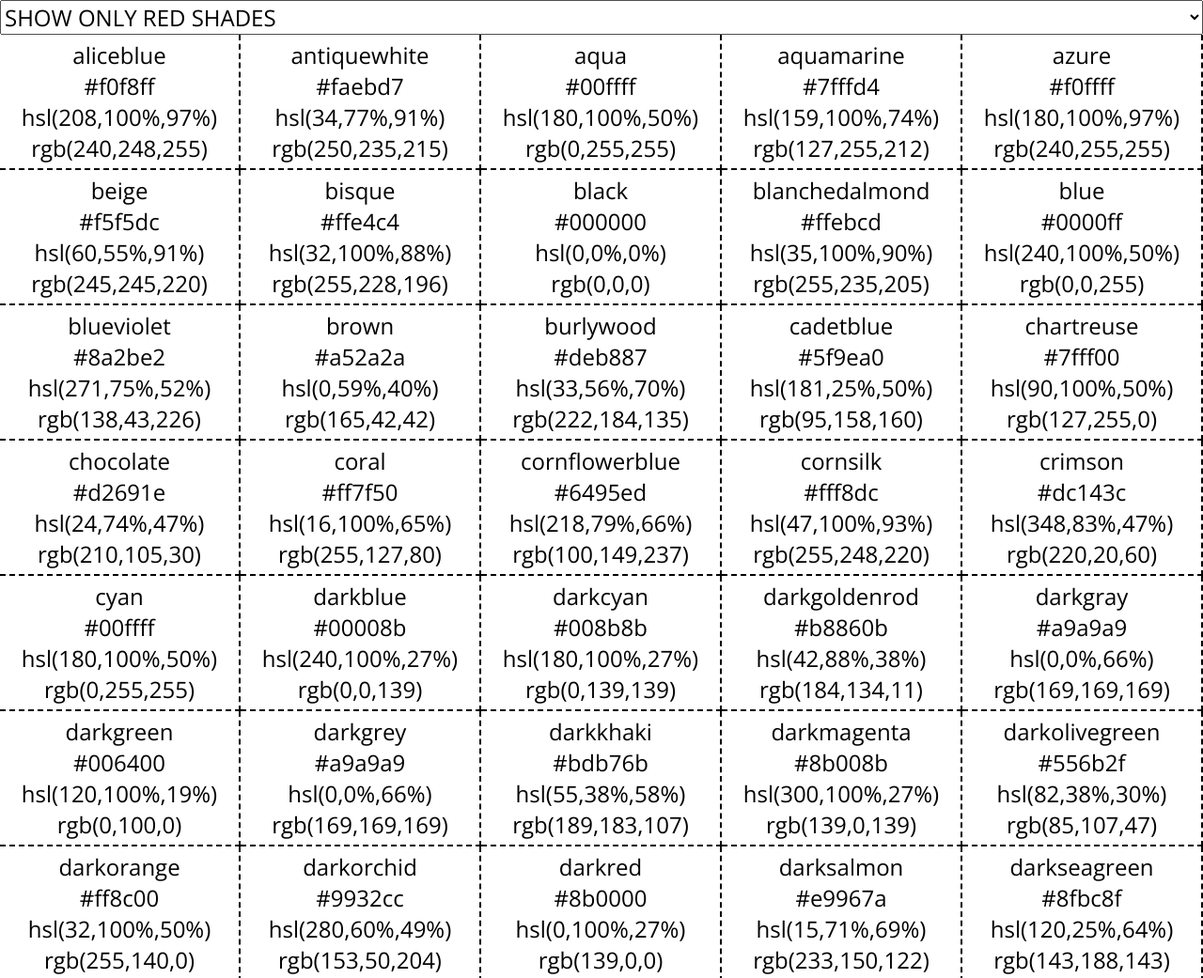
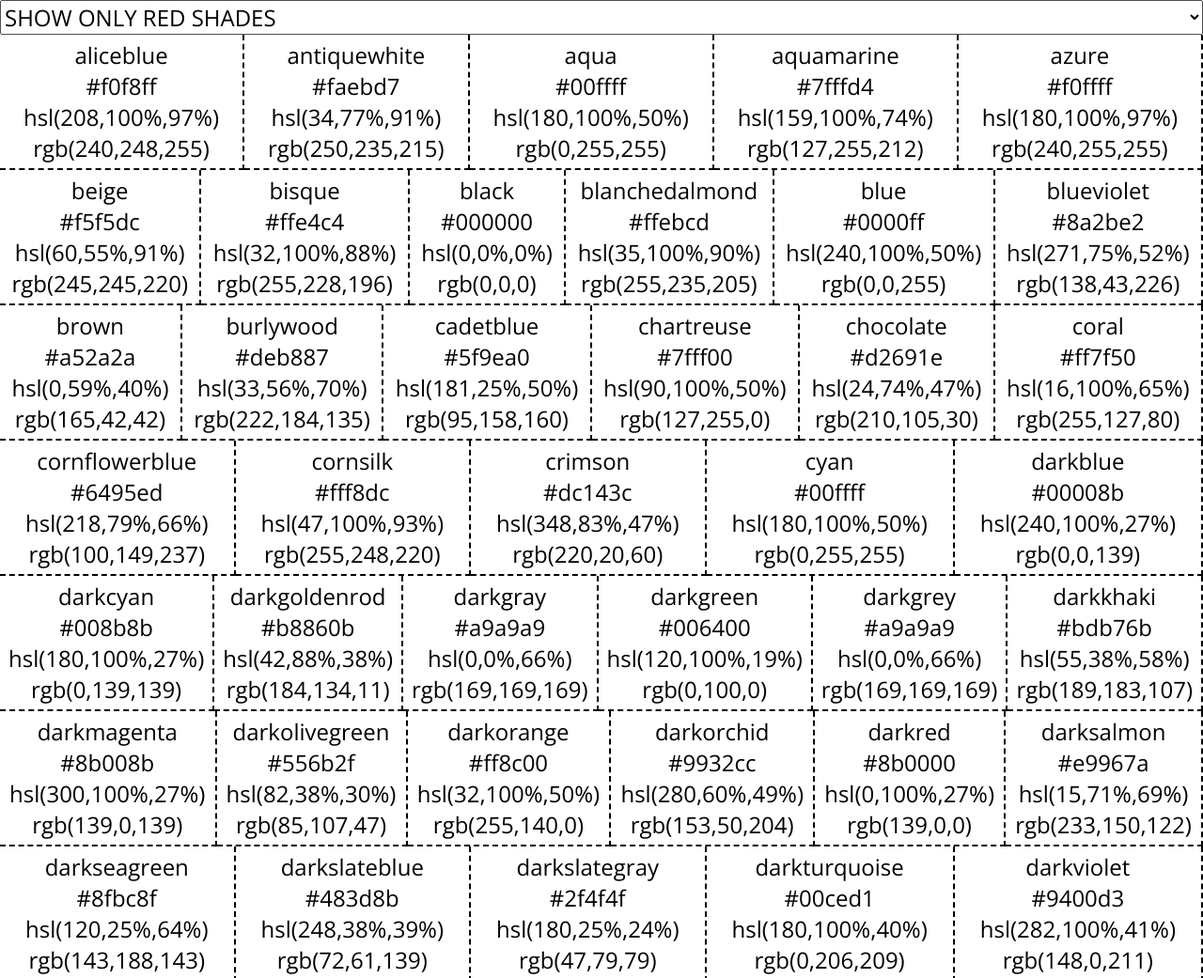
Before and after one commit to ccampean/color-informer, a plain HTML site: page index.html in a window 1280 px wide. Shown: the top 1041 px of the page at 94% size. Drawn offline with nearby package versions, Linux system fonts and the light colour scheme.

Commit message:
stoped the box-color div to wrap like crazy when it is at the end of the row

```diff
--- a/style.css
+++ b/style.css
@@ -29,9 +29,9 @@ select {
 
 .box-color {
   text-align: center;
-  width: 20%;
+  flex-grow: 1;
   padding: 5px;
-  cursor: pointer;
+  cursor: crosshair;
   border-right: 2px dashed black;
   border-bottom: 2px dashed black;
   transition-property: font-size;
@@ -44,7 +44,7 @@ select {
 }
 
 .box-color:hover {
-  width: 22%;
+  flex-basis: 22%;
   font-size: 36px;
 }
 
```
